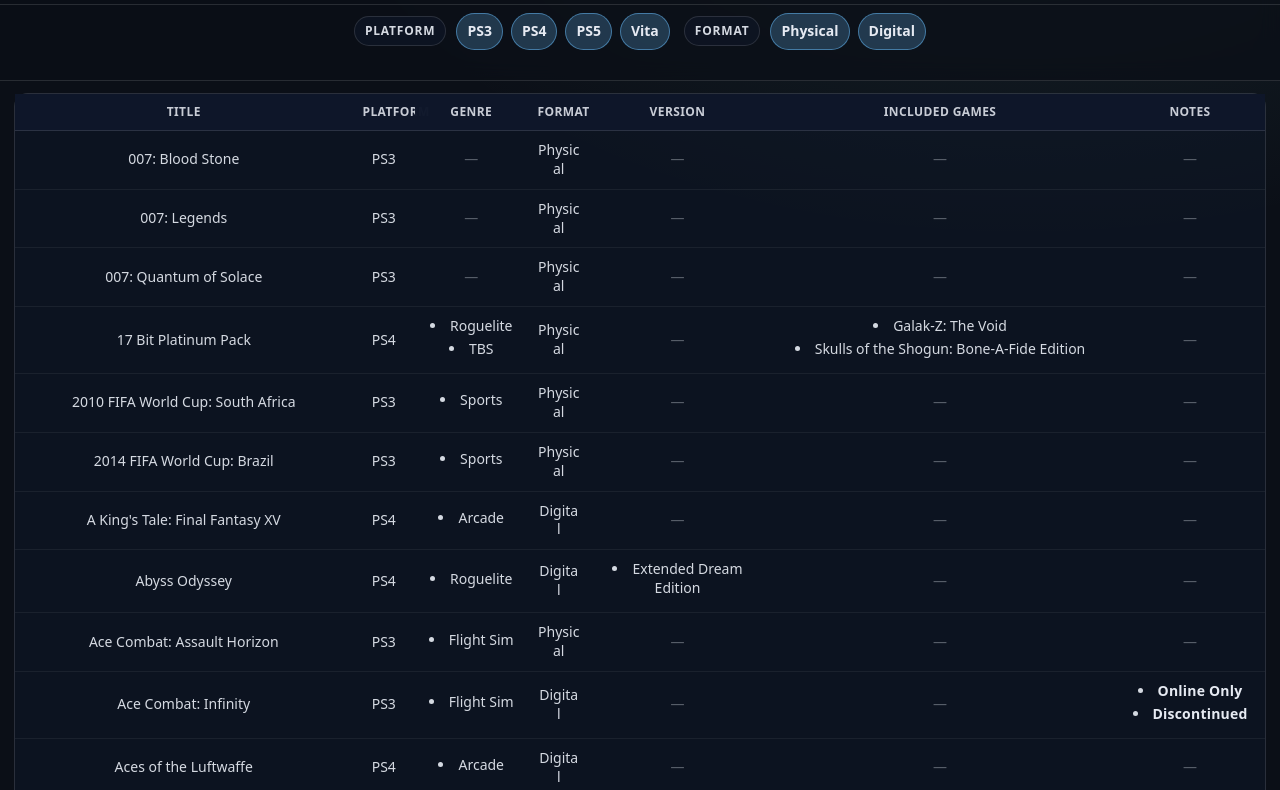
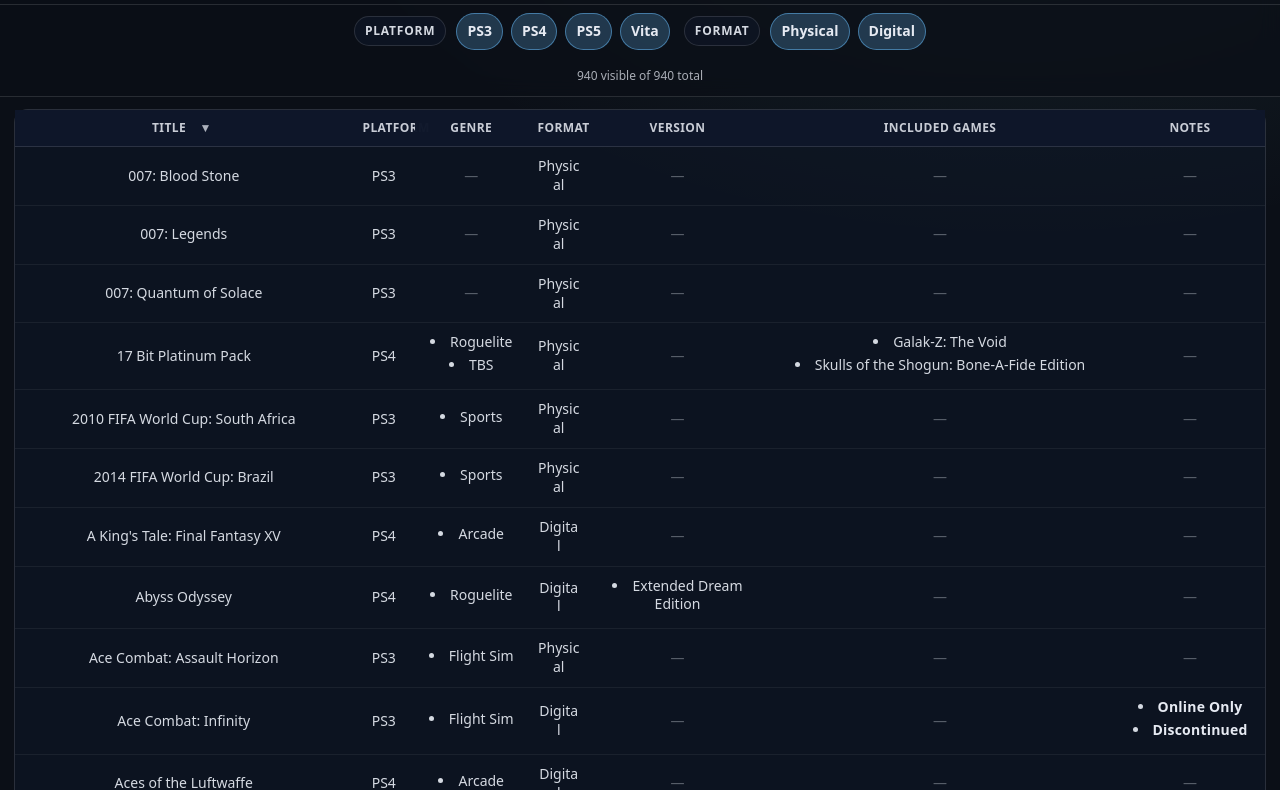
Before and after one commit to acarnaru/ps-game-collection, a plain HTML site: page ps_index.html in a window 1280 px wide. Shown: the part 180-970 px from the top of the page. Drawn offline with Linux system fonts and the light colour scheme.

Commit message:
Add files via upload

```diff
--- a/ps_index.html
+++ b/ps_index.html
@@ -8,9 +8,30 @@
     <link rel="icon" type="image/png" sizes="16x16" href="ps_pic/ps_plat.png">
     <link rel="apple-touch-icon" sizes="180x180" href="ps_pic/ps_plat.png">
 
-    <title>Catalogue</title>
+    <title>Games Catalogue</title>
     <link rel="stylesheet" href="ps_styles.css" />
     <link rel="stylesheet" href="ps_resp.css">
+
+    <style>
+      th .sort-arrow{
+        margin-left: 6px;
+        padding: 0 4px;
+        border: 0;
+        background: transparent;
+        color: rgba(230,234,242,.86);
+        font-size: 12px;
+        line-height: 1;
+        cursor: pointer;
+        opacity: 0.85;
+      }
+      th .sort-arrow:hover,
+      th .sort-arrow:focus-visible{
+        opacity: 1;
+        text-decoration: none;
+        outline: none;
+      }
+    </style>
+
   </head>
 
   <body>
@@ -60,7 +81,7 @@
           <table>
             <thead>
               <tr>
-                <th class="col-title">Title</th>
+                <th class="col-title">Title <button id="titleSort" class="sort-arrow" aria-label="Toggle title sort" type="button">▼</button></th>
                 <th class="col-platform">Platform</th>
                 <th class="col-genre">Genre</th>
                 <th class="col-format">Format</th>
@@ -1083,10 +1104,6 @@
                   ];
 
       const DATA_HARDWARE = [
-                              /*Placeholder:
-
-                              {"device": "", "platform": "", "brand": "", "category": "", "notes": []}, */
-
                               {"device":"PS3 Ultra Slim","platform":"PS3","brand":"Sony","category":"Console","notes":["1TB SSD"]},
                               {"device":"PS3 Slim","platform":"PS3","brand":"Sony","category":"Console","notes":["Stock"]},
                               {"device":"PS4 Pro","platform":"PS4","brand":"Sony","category":"Console","notes":["8TB SSD"]},
@@ -1110,7 +1127,8 @@
         formats: new Set(["Physical","Digital"]),
         hardwareCats: new Set(["Console","VR","Controller","Headphone","Other"]),
         brand: "All",
-        sort: "title-asc"
+        genre: "All",
+        titleDir: "asc"
       };
 
       function norm(s) { return (s || "").toString().toLowerCase(); }
@@ -1284,10 +1302,16 @@
 
       function render() {
         const q = norm(state.q);
-        let rows = DATA.filter(r => state.platforms.has(r.platform) && state.formats.has(r.format) && includesAny(r, q));
-        const [field, dir] = state.sort.split("-");
-        const key = (field === "title") ? "title" : "genre";
-        rows.sort((a,b) => cmp(a,b,key) * (dir === "asc" ? 1 : -1));
+        const gSel = state.genre;
+        let rows = DATA.filter(r =>
+          state.platforms.has(r.platform) &&
+          state.formats.has(r.format) &&
+          includesAny(r, q) &&
+          (gSel === "All" || asArray(r.genre).map(x=>String(x).trim()).filter(Boolean).includes(gSel))
+        );
+
+        rows.sort((a,b) => cmp(a,b,"title") * (state.titleDir === "asc" ? 1 : -1));
+
         const tbody = document.getElementById("tbody");
         tbody.innerHTML = rows.map(r => `
           <tr>
@@ -1300,7 +1324,9 @@
             <td class="col-notes" data-label="Notes">${notesCell(r.notes, r)}</td>
           </tr>
         `).join("");
+
         const statsEl = document.getElementById("stats");
+        const isHardware = document.getElementById("modeSwitch").checked;
         if (!isHardware) { statsEl.textContent = `${rows.length} visible of ${DATA.length} total`; }
         else { statsEl.textContent = ""; }
       }
@@ -1311,7 +1337,7 @@
       }
 
       function categoryMatchesHardware(row) {
-        if (state.hardwareCats.size === 0) return true;
+        if (state.hardwareCats.size === 0) return false;
         const cats = asArray(row.category).map(x => String(x));
         const joined = cats.join(" ");
         for (const c of state.hardwareCats) {
@@ -1355,9 +1381,8 @@
           state.brand = e.target.value;
           renderHardware();
         } else {
-          state.sort = e.target.value;
-          render();
-        }
+          state.genre = e.target.value;
+          render();}
       });
       document.getElementById("clear").addEventListener("click", () => {
         state.q = "";
@@ -1378,18 +1403,30 @@
       const hardwareGroup = document.getElementById("hardwareGroup");
       const sortSelect = document.getElementById("sort");
 
-      const DROPDOWN_GAMES = [
-        { value: "title-asc",  label: "Sort: Title (A→Z)" },
-        { value: "title-desc", label: "Sort: Title (Z→A)" },
-        { value: "genre-asc",  label: "Sort: Genre (A→Z)" },
-        { value: "genre-desc", label: "Sort: Genre (Z→A)" },
-      ];
+      function setGamesDropdown() {
+        const genres = Array.from(new Set(
+          DATA.flatMap(r => asArray(r.genre).map(x => String(x).trim()).filter(Boolean))
+        )).sort((a,b) => a.localeCompare(b, undefined, { sensitivity: "base" }));
 
-      function setGamesDropdown() {
-        sortSelect.innerHTML = DROPDOWN_GAMES.map(o => `<option value="${o.value}">${o.label}</option>`).join("");
-        const values = new Set(DROPDOWN_GAMES.map(o => o.value));
-        if (!values.has(state.sort)) state.sort = DROPDOWN_GAMES[0]?.value || "title-asc";
-        sortSelect.value = state.sort;
+        const opts = [{ value: "All", label: "Genre: All" }, ...genres.map(g => ({ value: g, label: `Genre: ${g}` }))];
+        sortSelect.innerHTML = opts.map(o => `<option value="${o.value}">${o.label}</option>`).join("");
+
+        const values = new Set(opts.map(o => o.value));
+        if (!values.has(state.genre)) state.genre = "All";
+        sortSelect.value = state.genre;
+
+        const arrowBtn = document.getElementById("titleSort");
+        if (arrowBtn) {
+          arrowBtn.textContent = (state.titleDir === "asc") ? "▼" : "▲";
+          if (!arrowBtn.dataset.bound) {
+            arrowBtn.dataset.bound = "1";
+            arrowBtn.addEventListener("click", () => {
+              state.titleDir = (state.titleDir === "asc") ? "desc" : "asc";
+              arrowBtn.textContent = (state.titleDir === "asc") ? "▼" : "▲";
+              render();
+            });
+          }
+        }
       }
 
       function setHardwareDropdown() {
```
